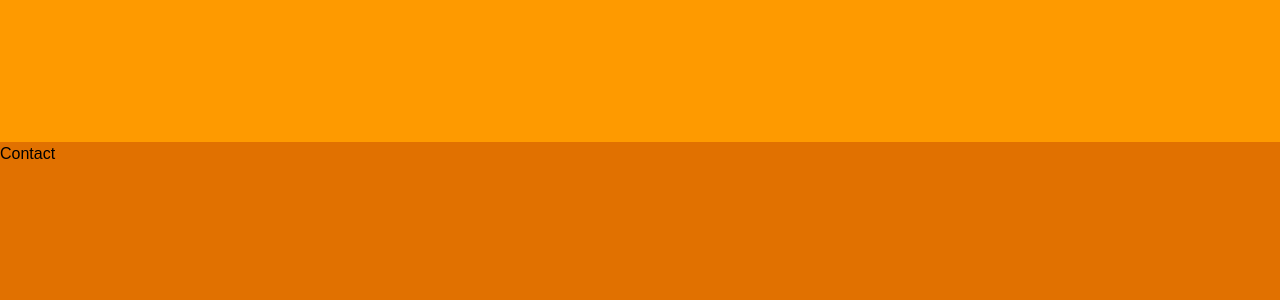
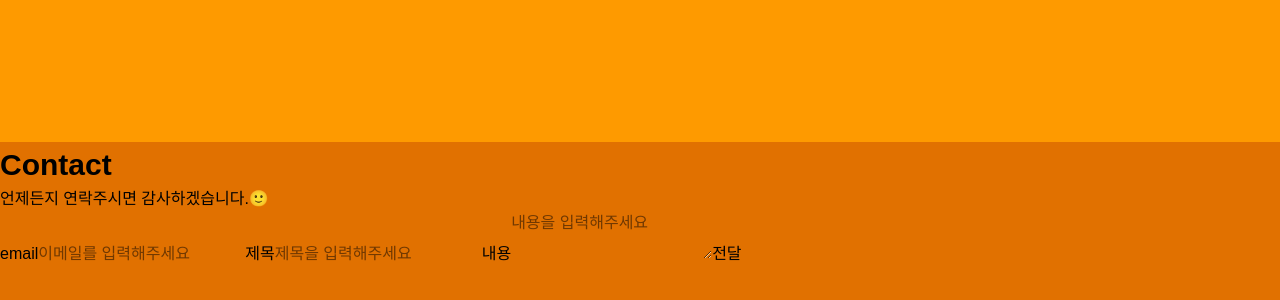
Before and after one commit to heerokj/my-portfolio, a Next.js app: page / in a window 1280 px wide. Shown: the part 3858-4158 px from the top of the page. Built offline with nearby package versions, Linux system fonts and the light colour scheme; a web font is replaced by a local one.

Commit message:
feat : contact 메일 전송 구현

```diff
--- a/src/components/Contact.jsx
+++ b/src/components/Contact.jsx
@@ -1,5 +1,12 @@
 import React from "react";
+import ContactForm from "./ContactForm";
 
 export default function Contact() {
-  return <div>Contact</div>;
+  return (
+    <div>
+      <h2 className="font-content text-[30px] font-bold">Contact</h2>
+      <p>언제든지 연락주시면 감사하겠습니다.🙂</p>
+      <ContactForm />
+    </div>
+  );
 }
--- /dev/null
+++ b/src/components/ContactForm.jsx
@@ -0,0 +1,64 @@
+"use client";
+import { sendContactForm } from "@/lib/contact";
+import React, { useState } from "react";
+
+const initFormData = { email: "", title: "", message: "" };
+
+export default function ContactForm() {
+  const [form, setForm] = useState(initFormData);
+  const [loading, setLoading] = useState(false);
+
+  const handleChange = (e) => {
+    const { name, value } = e.target;
+    setForm((prev) => ({
+      ...prev,
+      [name]: value,
+    }));
+  };
+
+  const onSubmit = async () => {
+    setLoading(true);
+    await sendContactForm(form);
+    setLoading(false);
+  };
+
+  return (
+    <div>
+      <form>
+        <label htmlFor="email">email</label>
+        <input
+          type="email"
+          id="email"
+          name="email"
+          placeholder="이메일를 입력해주세요"
+          value={form.email}
+          onChange={handleChange}
+          required
+        />
+        <label htmlFor="title">제목</label>
+        <input
+          type="text"
+          id="title"
+          name="title"
+          placeholder="제목을 입력해주세요"
+          value={form.title}
+          onChange={handleChange}
+          required
+        />
+        <label htmlFor="message">내용</label>
+        <textarea
+          type="text"
+          id="message"
+          name="message"
+          placeholder="내용을 입력해주세요"
+          value={form.message}
+          onChange={handleChange}
+          required
+        />
+        <button type="button" onClick={onSubmit}>
+          전달
+        </button>
+      </form>
+    </div>
+  );
+}
--- /dev/null
+++ b/src/lib/contact.js
@@ -0,0 +1,15 @@
+export const sendContactForm = async (contactData) => {
+  const res = await fetch("/api/contact", {
+    method: "POST",
+    body: JSON.stringify(contactData),
+    headers: {
+      "Content-Type": "application/json",
+    },
+  });
+
+  const data = await res.json();
+
+  if (!res.ok) {
+    throw new Error(data.message);
+  }
+};
--- /dev/null
+++ b/src/lib/nodemailer.js
@@ -0,0 +1,28 @@
+import nodemailer from "nodemailer";
+
+export const transporter = nodemailer.createTransport({
+  host: process.env.EMAIL_HOST,
+  port: Number(process.env.EMAIL_PORT),
+  secure: false,
+  auth: {
+    user: process.env.EMAIL_USER,
+    pass: process.env.EMAIL_PASS,
+  },
+});
+
+export async function sendEmail({ email, title, message }) {
+  const mailData = {
+    from: process.env.EMAIL_FROM,
+    subject: `[BLOG] ${title}`,
+    to: process.env.EMAIL_USER,
+    html: `
+    <h1>${title}</h1>
+    <div>${message}</div>
+    </br>
+    <p>보낸사람 : ${email}</p>
+    </br>
+    `,
+  };
+
+  return transporter.sendMail(mailData);
+}
```
